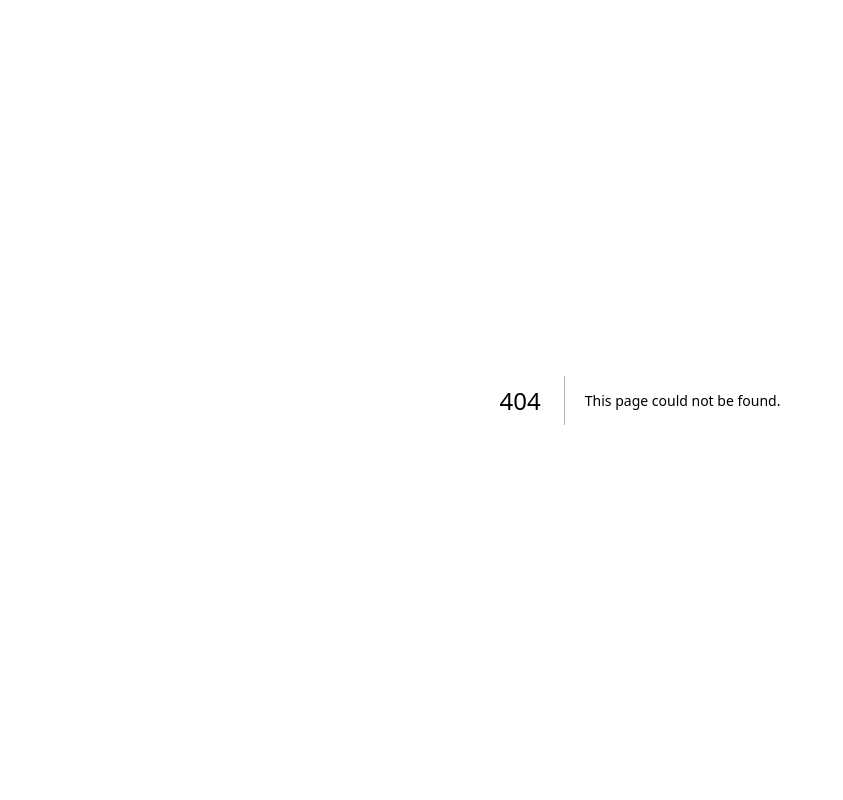
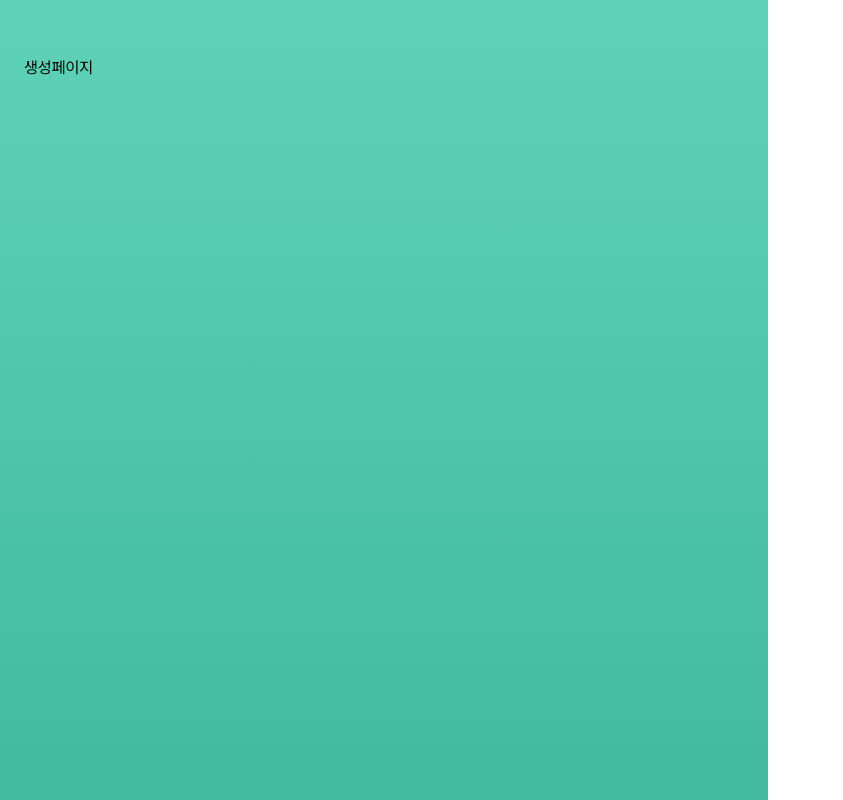
Before and after one commit to yongseong2/rolling-leaf, a Next.js app: page /create/1 in a window 1280 px wide. Before the commit this address had no page. Shown: the whole page, without its empty margins (0-843 px from the left). Built offline with nearby package versions, Linux system fonts and the light colour scheme.

Commit message:
Feat: 생성페이지 라우팅

```diff
--- /dev/null
+++ b/app/(pages)/create/[userId]/page.tsx
@@ -0,0 +1,4 @@
+"use client";
+export default function CreatePage({ params }: { params: { userId: string } }) {
+  return <div>생성페이지</div>;
+}
--- a/app/_components/Wrapper.tsx
+++ b/app/_components/Wrapper.tsx
@@ -2,6 +2,8 @@
 import React, { ReactNode } from "react";
 import IconButton from "./IconButton";
 import { colors } from "@/app/_design/colors";
+import { useParams, usePathname, useRouter } from "next/navigation";
+import { routes } from "../_routes";
 
 interface Props {
   children: ReactNode;
@@ -9,13 +11,21 @@ interface Props {
 }
 
 export const Wrapper = ({ children }: Props) => {
+  const router = useRouter();
+  const pathname = usePathname();
+  const isHome = pathname.startsWith("/home");
+  const params = useParams();
+
   return (
     <main className="relative flex h-screen min-h-screen max-w-screen-md flex-col overflow-auto bg-linear-custom-gradient from-c1 to-c2 px-6 py-14">
-      <IconButton
-        className="absolute right-5 top-5 flex size-10 items-center justify-center rounded-full bg-c2"
-        name="Plus"
-        color={colors.c0}
-      />
+      {isHome && (
+        <IconButton
+          className="absolute right-5 top-5 flex size-10 items-center justify-center rounded-full bg-c2"
+          name="Plus"
+          color={colors.c0}
+          onClick={() => router.push(`${routes.create}/${params.userId}`)}
+        />
+      )}
       {children}
     </main>
   );
--- a/app/_routes/index.ts
+++ b/app/_routes/index.ts
@@ -1,4 +1,5 @@
 export const routes = {
   home: "/home",
   login: "/login",
+  create: "/create",
 };
```
